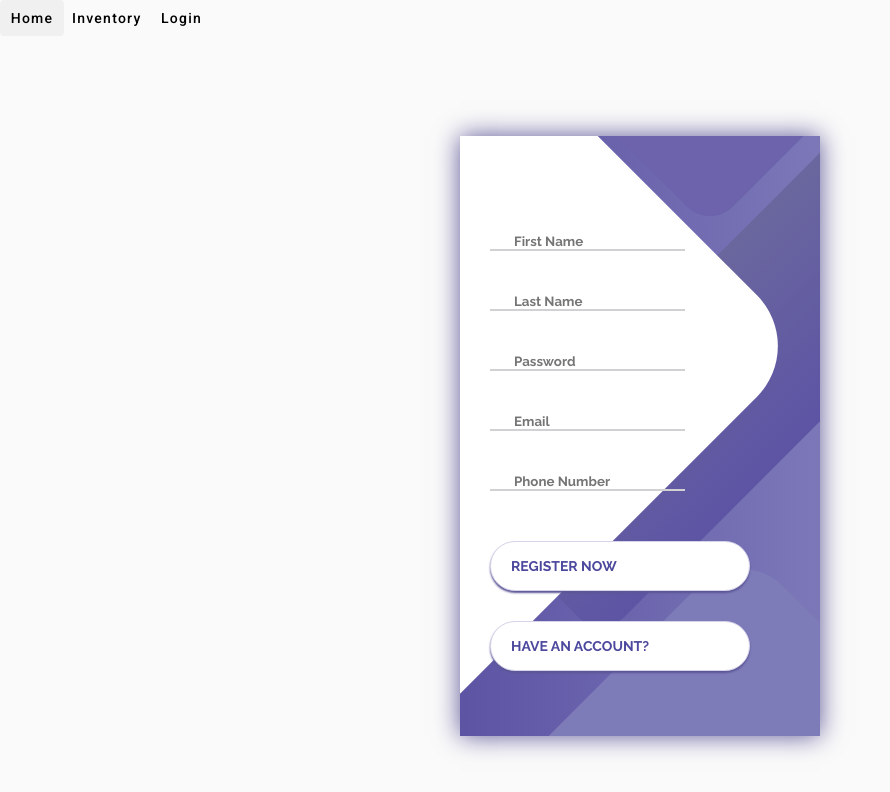
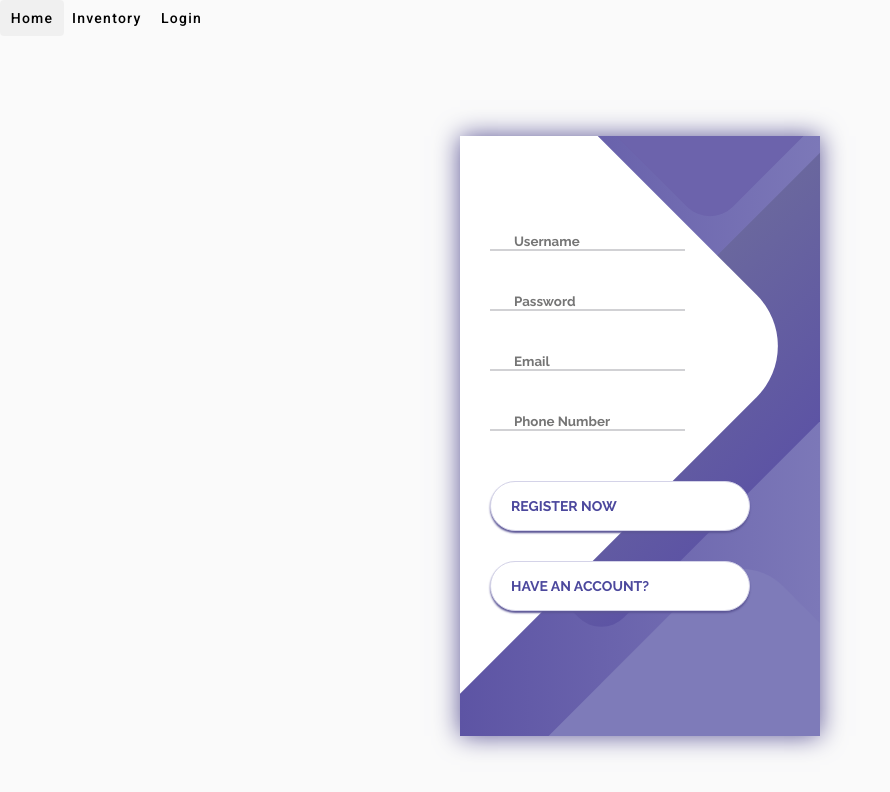
Before and after one commit to Train050/InventorySystem, an Angular app in the folder inventory-system/: page /login-page in a window 1280 px wide. Shown: the top 792 px of the page, without its empty margins (0-890 px from the left). Built offline with nearby package versions, Linux system fonts and the light colour scheme.

Commit message:
changed routes for registration

```diff
--- a/inventory-system/src/app/pages/login-page/login-page.component.html
+++ b/inventory-system/src/app/pages/login-page/login-page.component.html
@@ -60,11 +60,7 @@
 			<form class="register" action="./inventory-home-page" method="post">
 				<div class="login__field">
 					<i class="login__icon fas fa-user"></i>
-					<input [(ngModel)]="registerFirstName" name="first" type="text" class="login__input" placeholder="First Name" />
-				</div>
-				<div class="login__field">
-					<i class="login__icon fas fa-lock"></i>
-					<input [(ngModel)]="registerLastName" name="last" type="text" class="login__input" placeholder="Last Name" />
+					<input [(ngModel)]="registerUserName" name="user" type="text" class="login__input" placeholder="Username" />
 				</div>
 				<div class="login__field">
 					<i class="login__icon fas fa-lock"></i>
@@ -72,7 +68,7 @@
 				</div>
                 <div class="login__field">
 					<i class="login__icon fas fa-lock"></i>
-					<input [(ngModel)]="registerEmail" name="email" type="email" class="login__input" placeholder="Email" />
+					<input [(ngModel)]="registerEmail" name="email" type="text" class="login__input" placeholder="Email" />
 				</div>
 				<div class="login__field">
 					<i class="login__icon fas fa-lock"></i>
--- a/inventory-system/src/app/pages/login-page/login-page.component.ts
+++ b/inventory-system/src/app/pages/login-page/login-page.component.ts
@@ -12,8 +12,7 @@ import { HttpClient } from '@angular/common/http';
 export class LoginPageComponent {
 
   isLogin: boolean = false
-  registerFirstName: string | null = null
-  registerLastName: string | null = null
+  registerUserName: string | null = null
   registerEmail: string | null = null
   registerPhoneNumber: string | null = null
   registerPassword: string | null = null
@@ -29,23 +28,20 @@ export class LoginPageComponent {
   register(){
     console.log("in register");
     const postData = {
-
-      firstName: this.registerFirstName,
-      lastName: this.registerLastName,
+      userName: this.registerUserName,
       email: this.registerEmail,
       password: this.registerPassword,
       phoneNumber: this.registerPhoneNumber,
     };
-    console.log(postData);
+    //console.log(postData);
     this.httpClient.post('http://localhost:8080/register', postData)
-    .subscribe((response: any) => {
+      .subscribe((response: any) => {
       console.log(response);
       if(response){
         localStorage.setItem('token', response.jwt)
         this.router.navigate(['profile'])
       }
-      this.registerFirstName = null
-      this.registerLastName = null
+      this.registerUserName = null
       this.registerEmail = null
       this.registerPassword = null
       this.registerPhoneNumber = null
```
